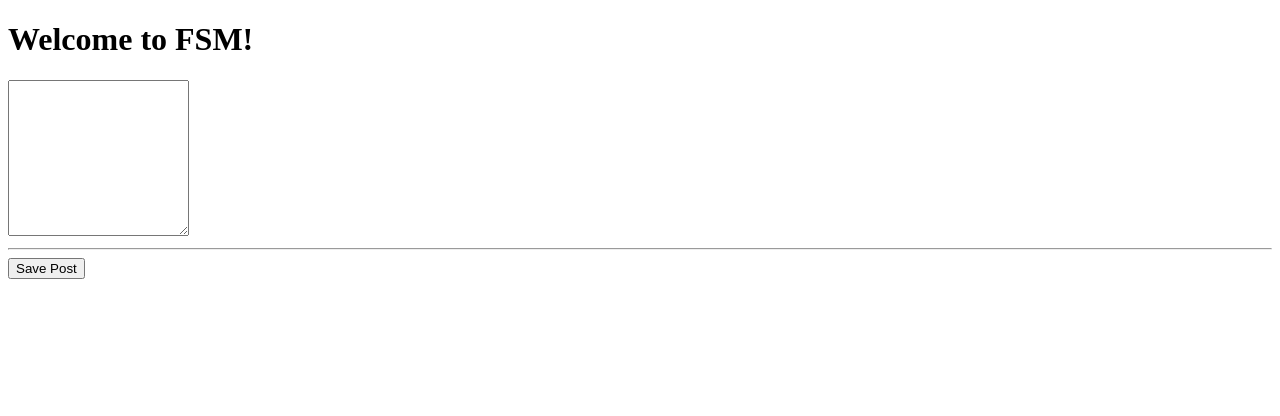
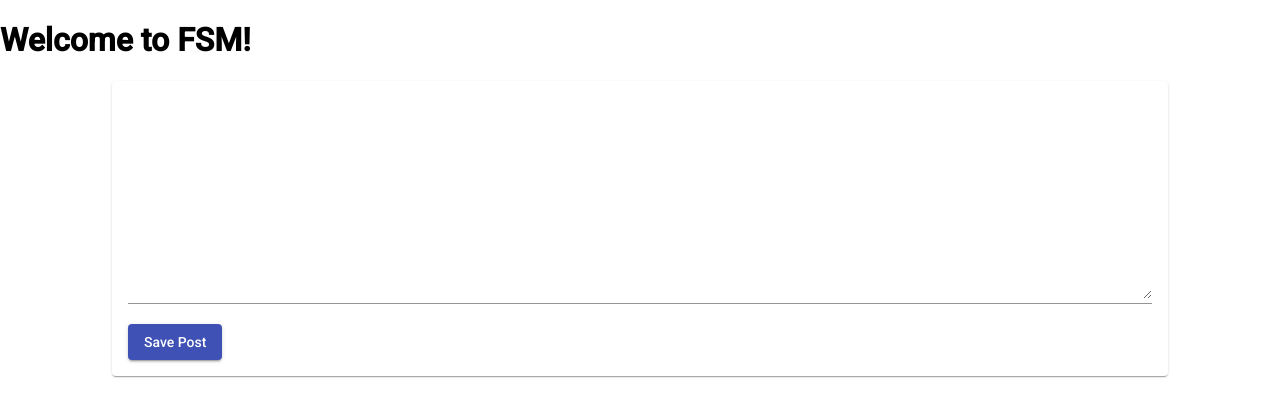
Before and after one commit to jig1314/fsm, an Angular app: page / in a window 1280 px wide. Shown: the top 416 px of the page. Built offline with nearby package versions, Linux system fonts and the light colour scheme.

Commit message:
Added Material UI components

```diff
--- a/angular.json
+++ b/angular.json
@@ -23,6 +23,7 @@
               "src/assets"
             ],
             "styles": [
+              "./node_modules/@angular/material/prebuilt-themes/indigo-pink.css",
               "src/styles.css"
             ],
             "scripts": []
@@ -90,6 +91,7 @@
               "src/assets"
             ],
             "styles": [
+              "./node_modules/@angular/material/prebuilt-themes/indigo-pink.css",
               "src/styles.css"
             ],
             "scripts": []
--- a/package.json
+++ b/package.json
@@ -11,10 +11,12 @@
   "private": true,
   "dependencies": {
     "@angular/animations": "~13.3.0",
+    "@angular/cdk": "^13.3.5",
     "@angular/common": "~13.3.0",
     "@angular/compiler": "~13.3.0",
     "@angular/core": "~13.3.0",
     "@angular/forms": "~13.3.0",
+    "@angular/material": "^13.3.5",
     "@angular/platform-browser": "~13.3.0",
     "@angular/platform-browser-dynamic": "~13.3.0",
     "@angular/router": "~13.3.0",
--- /dev/null
+++ b/src/app/posts/post-create/post-create.component.css
@@ -0,0 +1,9 @@
+mat-card{
+  width: 80%;
+  margin: auto;
+}
+
+mat-form-field,
+textarea {
+  width: 100%;
+}
--- a/src/app/posts/post-create/post-create.component.html
+++ b/src/app/posts/post-create/post-create.component.html
@@ -1,4 +1,7 @@
-<textarea rows="10" [(ngModel)]="postValue"></textarea>
-<hr />
-<button (click)="onCreatePost()">Save Post</button>
+<mat-card>
+  <mat-form-field>
+    <textarea matInput rows="10" [(ngModel)]="postValue"></textarea>
+  </mat-form-field>
+  <button mat-raised-button color="primary" (click)="onCreatePost()">Save Post</button>
+</mat-card>
 <p>{{ newPost }}</p>
--- a/src/app/posts/post-create/post-create.component.ts
+++ b/src/app/posts/post-create/post-create.component.ts
@@ -2,7 +2,8 @@
 
 @Component({
   selector: 'app-post-create',
-  templateUrl: './post-create.component.html'
+  templateUrl: './post-create.component.html',
+  styleUrls: ['./post-create.component.css']
 })
 export class PostCreateComponent {
   postValue = '';
--- a/src/index.html
+++ b/src/index.html
@@ -6,6 +6,9 @@
   <base href="/">
   <meta name="viewport" content="width=device-width, initial-scale=1">
   <link rel="icon" type="image/x-icon" href="favicon.ico">
+  <link rel="preconnect" href="https://fonts.gstatic.com">
+  <link href="https://fonts.googleapis.com/css2?family=Roboto:wght@300;400;500&display=swap" rel="stylesheet">
+  <link href="https://fonts.googleapis.com/icon?family=Material+Icons" rel="stylesheet">
 </head>
 <body>
   <app-root></app-root>
--- a/src/styles.css
+++ b/src/styles.css
@@ -1 +1,4 @@
 /* You can add global styles to this file, and also import other style files */
+
+html, body { height: 100%; }
+body { margin: 0; font-family: Roboto, "Helvetica Neue", sans-serif; }
```
Also changed, not shown: src/app/app.module.ts (+10 -1 lines), 1 other file (tests, documents, lock files or other folders).
